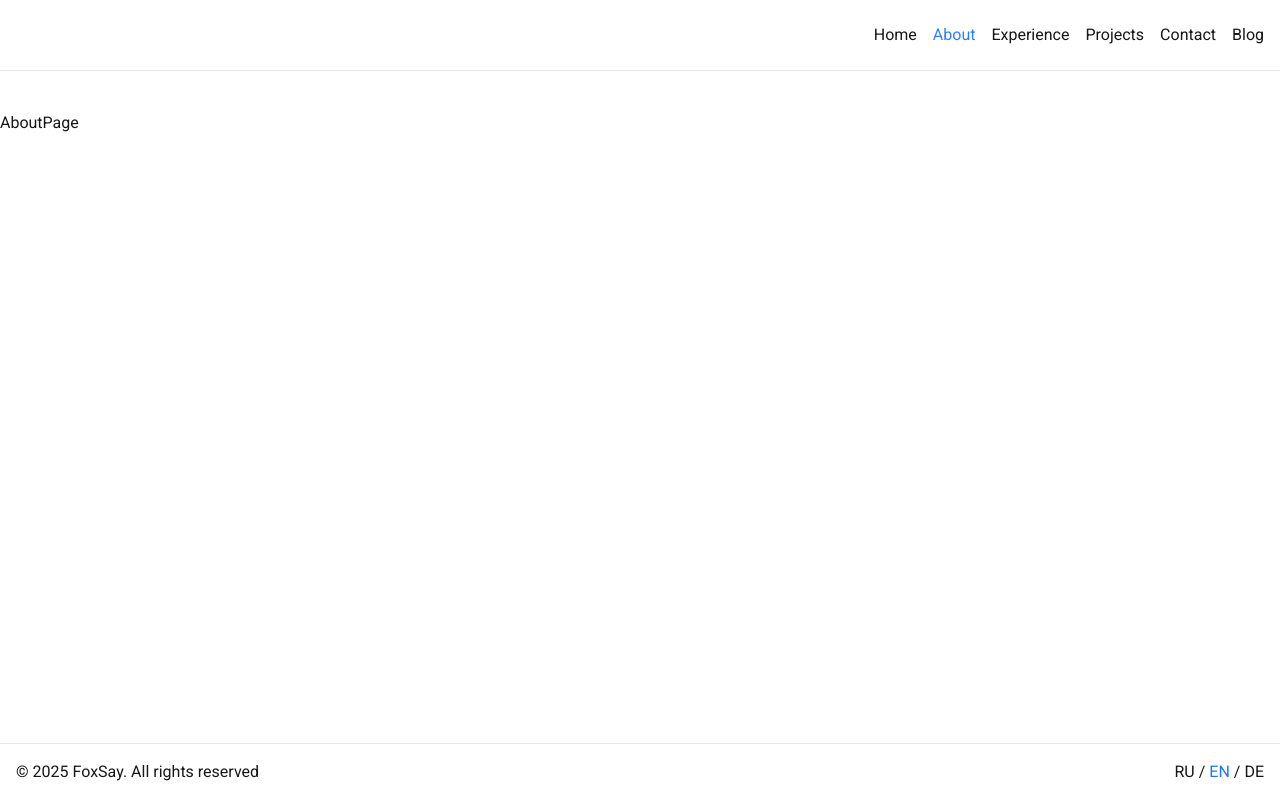
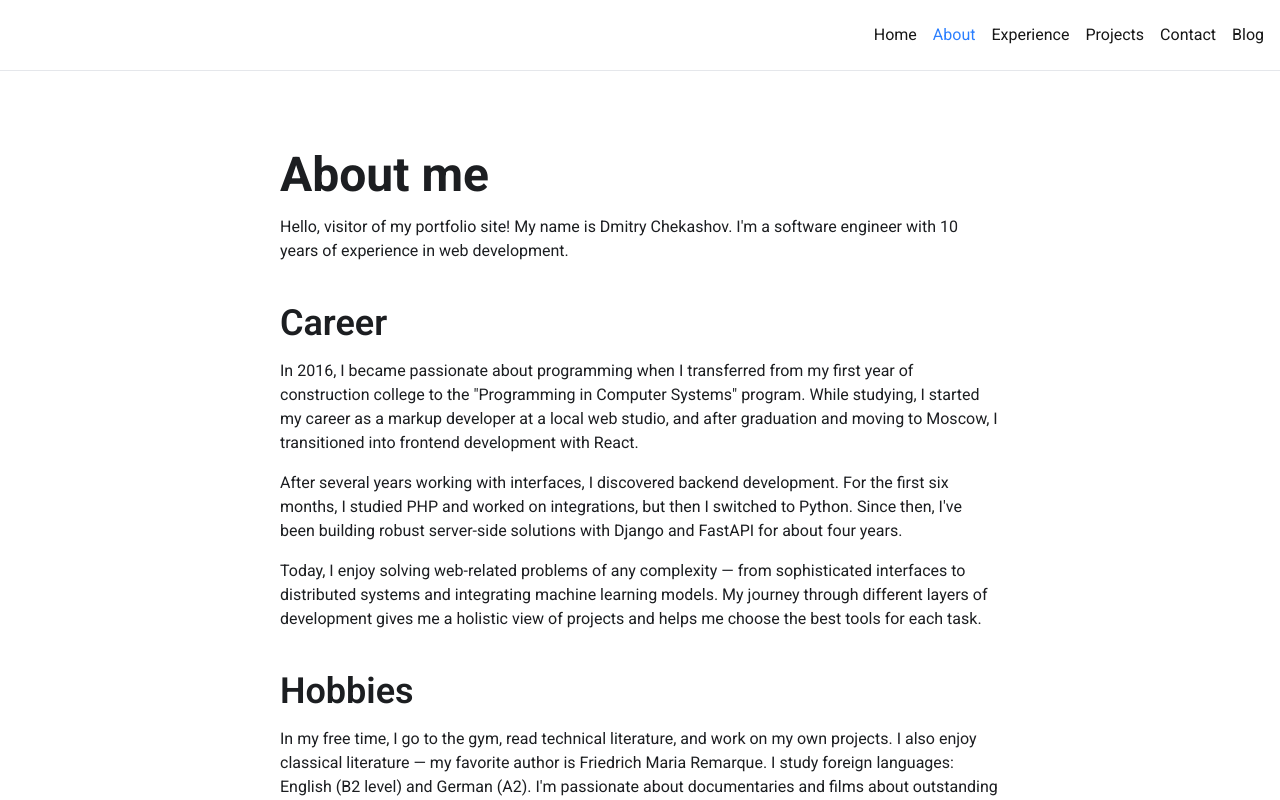
Before and after one commit to DimaChekashov/DimaChekashov.github.io, a Next.js app in the folder fox-say-site/: page /en/about in a window 1280 px wide. Shown: the top 800 px of the page. Built offline with nearby package versions, Linux system fonts and the light colour scheme.

Commit message:
Complete About page

```diff
--- a/fox-say-site/messages/de.json
+++ b/fox-say-site/messages/de.json
@@ -27,6 +27,16 @@
     "contactButton": "Kontaktiere mich",
     "projectsButton": "Projekte ansehen"
   },
+  "AboutPage": {
+    "title": "Über mich",
+    "description": "Hallo, Besucher meiner Portfolio-Website! Mein Name ist Dmitry Chekashov. Ich bin Softwareentwickler mit 10 Jahren Erfahrung in der Webentwicklung.",
+    "careerTitle": "Karriere",
+    "careerDescriptionOne": "2016 entdeckte ich meine Leidenschaft für die Programmierung, als ich vom ersten Jahr des Bauingenieurwesens an einer Fachschule zum Studiengang \"Programmierung in Computersystemen\" wechselte. Parallel zu meinem Studium begann ich meine Karriere als Markup-Entwickler in einer lokalen Webagentur, und nach meinem Abschluss und dem Umzug nach Moskau wechselte ich in die Frontend-Entwicklung mit React.",
+    "careerDescriptionTwo": "Nach einigen Jahren Arbeit mit Benutzeroberflächen entdeckte ich die Backend-Entwicklung für mich. Die ersten sechs Monate beschäftigte ich mich mit PHP und Integrationen, dann wechselte ich zu Python. Seit etwa vier Jahren entwickle ich robuste Serverlösungen mit Django und FastAPI.",
+    "careerDescriptionThree": "Heute löse ich gerne Webaufgaben jeder Komplexität – von anspruchsvollen Oberflächen über verteilte Systeme bis hin zur Einbindung von ML-Modellen. Mein Weg durch verschiedene Entwicklungsebenen gibt mir einen ganzheitlichen Blick auf Projekte und hilft mir, die besten Werkzeuge für jede Aufgabe auszuwählen.",
+    "hobbiesTitle": "Hobbys",
+    "hobbiesDescriptionOne": "In meiner Freizeit gehe ich ins Fitnessstudio, lese Fachliteratur und arbeite an eigenen Projekten. Ich mag auch klassische Literatur — mein Lieblingsautor ist Friedrich Maria Remarque. Ich lerne Fremdsprachen: Englisch (Niveau B2) und Deutsch (A2). Ich interessiere mich für Dokumentarfilme und Filme über herausragende Persönlichkeiten. Meine absoluten Lieblingsfilme sind \"Oppenheimer\" und \"The Man Who Knew Infinity\" (Der Mann, der die Unendlichkeit erkannte)."
+  },
   "Footer": {
     "allRightsReserved": "Alle Rechte vorbehalten"
   }
--- a/fox-say-site/messages/en.json
+++ b/fox-say-site/messages/en.json
@@ -27,6 +27,16 @@
     "contactButton": "Contact me",
     "projectsButton": "View projects"
   },
+  "AboutPage": {
+    "title": "About me",
+    "description": "Hello, visitor of my portfolio site! My name is Dmitry Chekashov. I'm a software engineer with 10 years of experience in web development.",
+    "careerTitle": "Career",
+    "careerDescriptionOne": "In 2016, I became passionate about programming when I transferred from my first year of construction college to the \"Programming in Computer Systems\" program. While studying, I started my career as a markup developer at a local web studio, and after graduation and moving to Moscow, I transitioned into frontend development with React.",
+    "careerDescriptionTwo": "After several years working with interfaces, I discovered backend development. For the first six months, I studied PHP and worked on integrations, but then I switched to Python. Since then, I've been building robust server-side solutions with Django and FastAPI for about four years.",
+    "careerDescriptionThree": "Today, I enjoy solving web-related problems of any complexity — from sophisticated interfaces to distributed systems and integrating machine learning models. My journey through different layers of development gives me a holistic view of projects and helps me choose the best tools for each task.",
+    "hobbiesTitle": "Hobbies",
+    "hobbiesDescriptionOne": "In my free time, I go to the gym, read technical literature, and work on my own projects. I also enjoy classical literature — my favorite author is Friedrich Maria Remarque. I study foreign languages: English (B2 level) and German (A2). I'm passionate about documentaries and films about outstanding people. My all-time favorite movies are \"Oppenheimer\" and \"The Man Who Knew Infinity\"."
+  },
   "Footer": {
     "allRightsReserved": "All rights reserved"
   }
--- a/fox-say-site/messages/ru.json
+++ b/fox-say-site/messages/ru.json
@@ -27,6 +27,16 @@
     "contactButton": "Связаться со мной",
     "projectsButton": "Смотреть проекты"
   },
+  "AboutPage": {
+    "title": "Обо мне",
+    "description": "Привет, посетитель моего сайта-портфолио! Меня зовут Дмитрий Чекашов. Я инженер-программист с 10-летним опытом в веб-разработке.",
+    "careerTitle": "Карьера",
+    "careerDescriptionOne": "В 2016 году я увлекся программированием, когда перевелся с первого курса строительного колледжа на направление «Программирование в компьютерных системах». Параллельно с учебой начал карьеру верстальщика в местной веб-студии, а после выпуска и переезда в Москву перешел во frontend-разработку на React.",
+    "careerDescriptionTwo": "Проработав несколько лет с интерфейсами, я открыл для себя backend. Первые полгода изучал PHP и занимался интеграциями, но затем переключился на Python. С тех пор около четырех лет разрабатываю на Django и FastAPI, создавая надежные серверные решения.",
+    "careerDescriptionThree": "Сейчас мне нравится решать задачи любой сложности, связанные с вебом: от сложных интерфейсов до распределенных систем и обвязки ML-моделей. Мой путь через разные слои разработки позволяет видеть проект целиком и выбирать лучшие инструменты для каждой задачи.",
+    "hobbiesTitle": "Увлечения",
+    "hobbiesDescriptionOne": "В свободное время я хожу в тренажерный зал, читаю техническую литературу, пишу свои проекты. Также люблю классическую литературу — мой любимый автор Фридрих Мария Ремарк. Изучаю иностранные языки: английский (B2) и немецкий (A2). Увлекаюсь документальными фильмами и фильмами о выдающихся людях. Мои самые любимые фильмы: «Оппенгеймер» и «Человек, который познал бесконечность»."
+  },
   "Footer": {
     "allRightsReserved": "Все права защищены"
   }
--- a/fox-say-site/src/app/styles/globals.css
+++ b/fox-say-site/src/app/styles/globals.css
@@ -13,7 +13,7 @@
   --color-secondary-dark-purple: var(--secondary-dark-purple);
   --color-secondary-light-purple: var(--secondary-light-purple);
 
-  --color-text-heading: var(--text-heading);
+  --color-heading: var(--heading);
   --color-text-body: var(--text-body);
   --color-text-muted: var(--text-muted);
   --color-text-light: var(--text-light);
@@ -28,7 +28,7 @@
 
 @layer utilities {
   .text-heading {
-    color: var(--text-heading);
+    color: var(--heading);
   }
 
   .text-body {
@@ -102,7 +102,7 @@
   --secondary-dark-purple: #8e44ad;
   --secondary-light-purple: #d7bde2;
 
-  --text-heading: #1c1e21;
+  --heading: #1c1e21;
   --text-body: #1c1e21;
   --text-muted: #65676b;
   --text-light: #ffffff;
@@ -120,7 +120,7 @@
     --background: #18191a;
     --foreground: #e4e6eb;
 
-    --text-heading: #e4e6eb;
+    --heading: #e4e6eb;
     --text-body: #e4e6eb;
     --text-muted: #b0b3b8;
 
--- a/fox-say-site/src/pages/about/ui/AboutPage.tsx
+++ b/fox-say-site/src/pages/about/ui/AboutPage.tsx
@@ -1,7 +1,30 @@
+import { Heading } from "@/shared/ui/Heading";
+import { Text } from "@/shared/ui/Text";
+import { useTranslations } from "next-intl";
+
 export default function AboutPage() {
+  const t = useTranslations("AboutPage");
+
   return (
-    <div>
-      <h1>AboutPage</h1>
+    <div className="px-4 mt-auto md:px-0">
+      <div className="bg-bg-card rounded-2xl p-4 py-6 max-w-200 mx-auto mb-10 md:p-10">
+        <Heading as="h1" className="mb-4">
+          {t("title")}
+        </Heading>
+        <Text className="mb-10">{t("description")}</Text>
+
+        <Heading as="h2" className="mb-4">
+          {t("careerTitle")}
+        </Heading>
+        <Text className="mb-4">{t("careerDescriptionOne")}</Text>
+        <Text className="mb-4">{t("careerDescriptionTwo")}</Text>
+        <Text className="mb-10">{t("careerDescriptionThree")}</Text>
+
+        <Heading as="h2" className="mb-4">
+          {t("hobbiesTitle")}
+        </Heading>
+        <Text>{t("hobbiesDescriptionOne")}</Text>
+      </div>
     </div>
   );
 }
--- /dev/null
+++ b/fox-say-site/src/shared/ui/Heading.tsx
@@ -0,0 +1,30 @@
+import classNames from "classnames";
+
+interface HeadingProps {
+  children: React.ReactNode;
+  as?: "h1" | "h2" | "h3" | "h4" | "h5" | "h6";
+  className?: string;
+}
+
+const headingStyles = {
+  h1: "text-4xl md:text-5xl font-bold",
+  h2: "text-3xl md:text-4xl font-semibold",
+  h3: "text-2xl md:text-3xl font-semibold",
+  h4: "text-xl md:text-2xl font-medium",
+  h5: "text-lg md:text-xl font-medium",
+  h6: "text-base md:text-lg font-medium",
+};
+
+export const Heading = ({
+  children,
+  as: Component = "h1",
+  className = "",
+}: HeadingProps) => {
+  const headingClasses = classNames(
+    "text-heading",
+    headingStyles[Component],
+    className,
+  );
+
+  return <Component className={headingClasses}>{children}</Component>;
+};
--- /dev/null
+++ b/fox-say-site/src/shared/ui/Text.tsx
@@ -0,0 +1,23 @@
+import classNames from "classnames";
+
+interface TextProps {
+  children: React.ReactNode;
+  as?: "p" | "span" | "div";
+  className?: string;
+}
+
+const textStyles = {
+  p: "text-base text-body",
+  span: "text-sm text-body",
+  div: "text-base text-body",
+};
+
+export const Text = ({
+  children,
+  as: Component = "p",
+  className = "",
+}: TextProps) => {
+  const textClasses = classNames(textStyles[Component], className);
+
+  return <Component className={textClasses}>{children}</Component>;
+};
--- a/fox-say-site/src/widgets/footer/ui/Footer.tsx
+++ b/fox-say-site/src/widgets/footer/ui/Footer.tsx
@@ -6,7 +6,7 @@ import LanguageSwitcher from "@/widgets/language-switcher";
 export const Footer: React.FC = () => {
   const t = useTranslations("Footer");
   return (
-    <footer className="flex items-center justify-between p-4 mt-auto border-t border-gray-200">
+    <footer className="flex flex-col-reverse gap-6 items-center justify-between p-4 mt-auto border-t border-gray-200 md:flex-row">
       <p>
         © {CURRENT_YEAR} FoxSay. {t("allRightsReserved")}
       </p>
```
